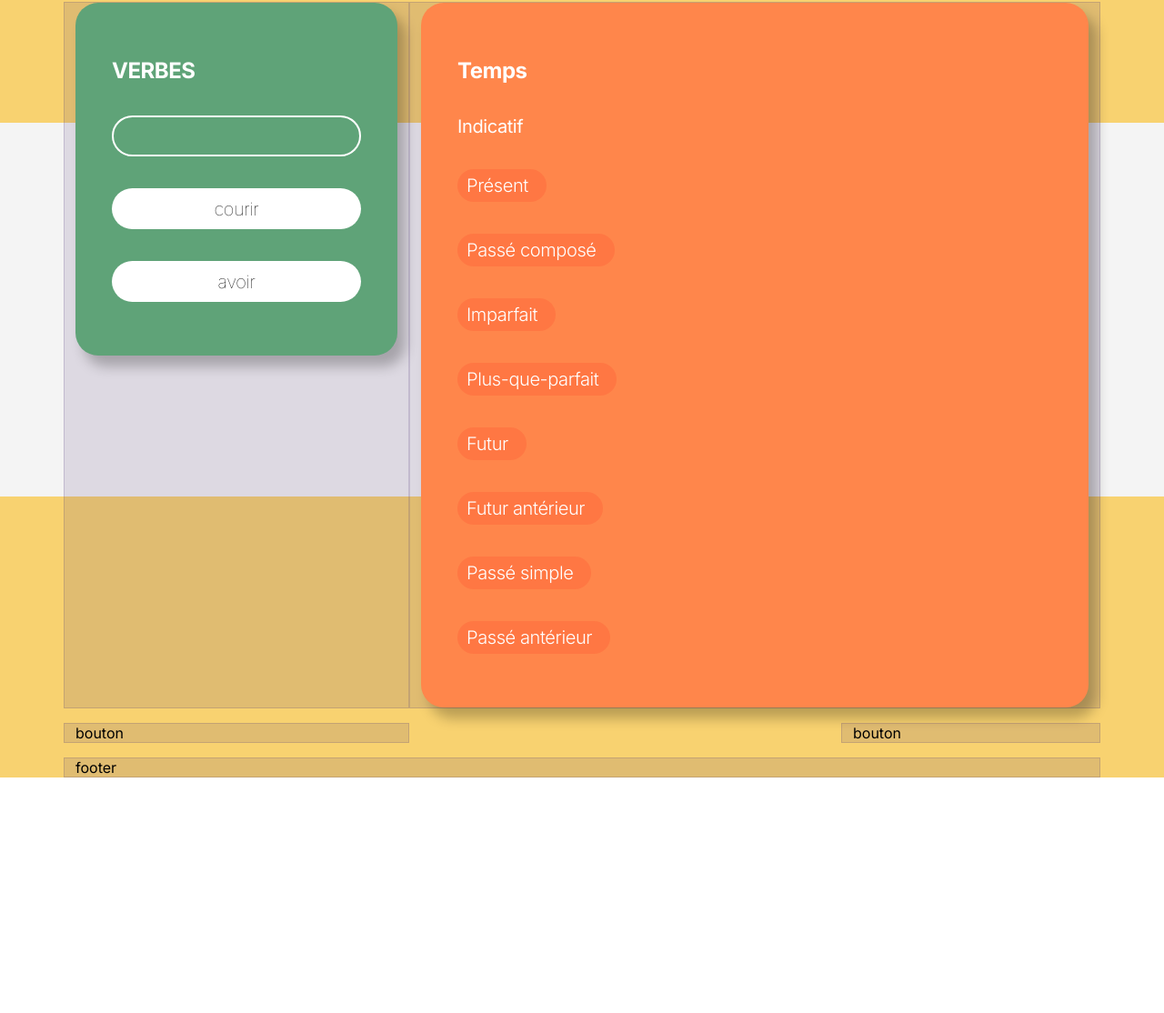
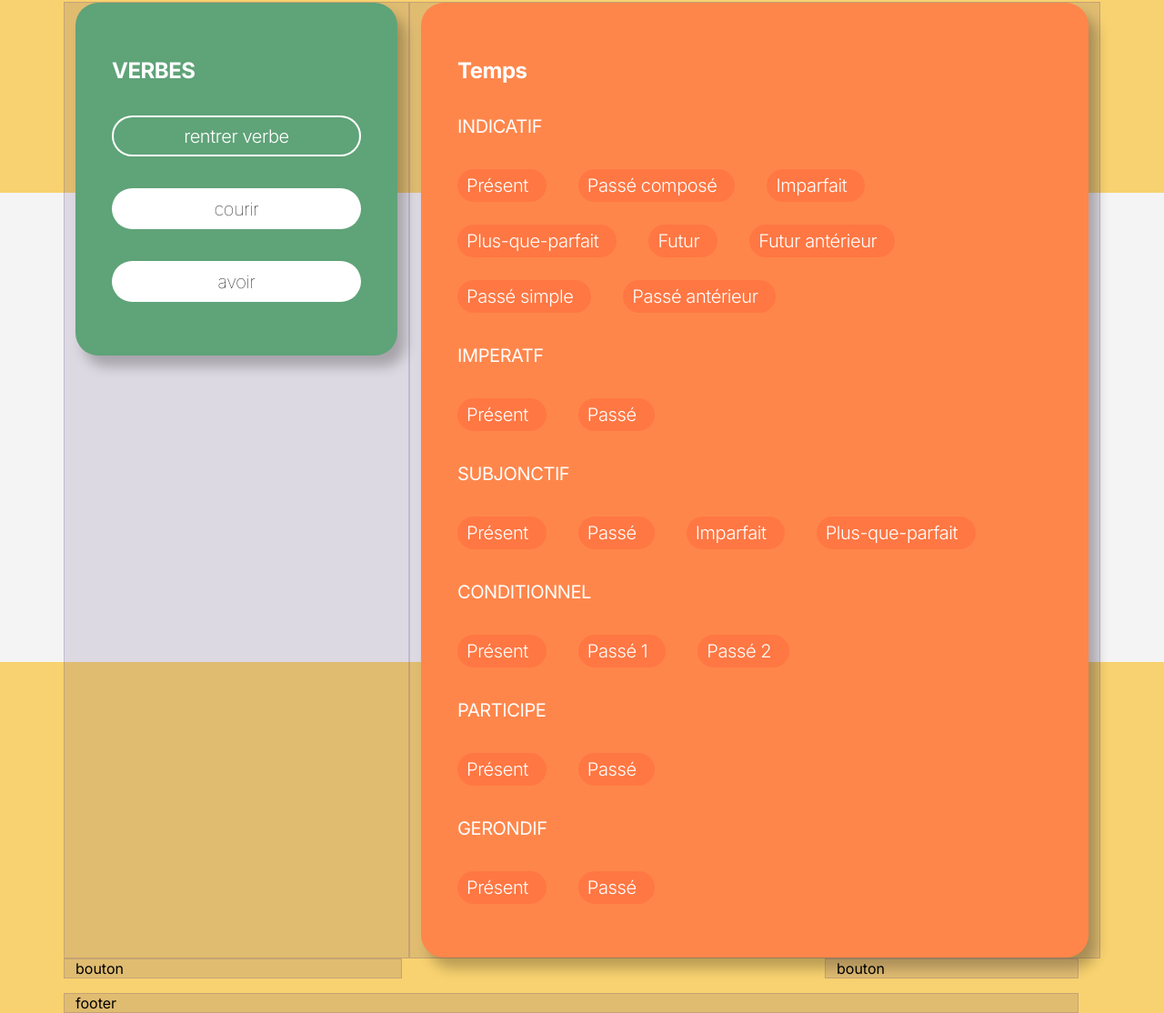
Before and after one commit to JustineBorcard/tatitotu, a website built with Parcel: page src/index.html in a window 1280 px wide. Shown: the part 174-1288 px from the top of the page at 91% size. Before the commit the page ends 1029 px from the top, so only its background shows below. Built offline with nearby package versions, Linux system fonts and the light colour scheme.

Commit message:
Rajout de contenus dans la carte orange
Utilisation flex box, correction du positionnement de "aide", et modification de la zone de texte dans la carte verte

```diff
--- a/src/index.html
+++ b/src/index.html
@@ -24,7 +24,7 @@
           <div class="col-3">
             <p class="subtitle">Défis de conjuguaison</p>
           </div>
-          <div class="col-2 offset-4"><a class="help" href="help"></a>aide</div>
+          <div class="col-2 offset-4"><a class="help" href="help">aide</a></div>
         </div>
       </div>
     </header>
@@ -37,7 +37,7 @@
         <div class="col-4">
           <div class="card">
             <h1>VERBES</h1>
-            <div class="text-field" value="rentrer verbe"></div>
+            <input type="text" class="text-field" placeholder="rentrer verbe"></input>
             <div class="tag">
               <p>courir</p>
             </div>
@@ -49,7 +49,8 @@
         <div class="col-8">
           <div class="card orange">
             <h1>Temps</h1>
-            <h2>Indicatif</h2>
+            <h2>INDICATIF</h2>
+            <div class="tag-list">
             <div class="tag-switch">
               <p>Présent</p>
             </div>
@@ -75,6 +76,60 @@
               <p>Passé antérieur</p>
             </div>
           </div>
+          <h2>IMPERATF</h2>
+            <div class="tag-list">
+            <div class="tag-switch">
+              <p>Présent</p>
+            </div>
+            <div class="tag-switch">
+              <p>Passé</p>
+            </div>
+          </div>
+          <h2>SUBJONCTIF</h2>
+            <div class="tag-list">
+            <div class="tag-switch">
+              <p>Présent</p>
+            </div>
+            <div class="tag-switch">
+              <p>Passé</p>
+            </div>
+            <div class="tag-switch">
+              <p>Imparfait</p>
+            </div>
+            <div class="tag-switch">
+              <p>Plus-que-parfait</p>
+            </div>
+          </div>
+          <h2>CONDITIONNEL</h2>
+            <div class="tag-list">
+            <div class="tag-switch">
+              <p>Présent</p>
+            </div>
+            <div class="tag-switch">
+              <p>Passé 1</p>
+            </div>
+            <div class="tag-switch">
+              <p>Passé 2</p>
+            </div>
+          </div>
+          <h2>PARTICIPE</h2>
+            <div class="tag-list">
+            <div class="tag-switch">
+              <p>Présent</p>
+            </div>
+            <div class="tag-switch">
+              <p>Passé</p>
+            </div>
+          </div>
+          <h2>GERONDIF</h2>
+            <div class="tag-list">
+            <div class="tag-switch">
+              <p>Présent</p>
+            </div>
+            <div class="tag-switch">
+              <p>Passé</p>
+            </div>
+          </div>
         </div>
       </div>
       <div class="row">
--- a/src/scss/modules/_help.scss
+++ b/src/scss/modules/_help.scss
@@ -2,4 +2,5 @@
   margin-top: 62px;
   display: block;
   text-align: right;
+  text-decoration: none;
 }
--- a/src/scss/modules/_tag.scss
+++ b/src/scss/modules/_tag.scss
@@ -17,3 +17,9 @@
   line-height: normal;
   letter-spacing: -0.4px;
 }
+
+.tag-list {
+  display: flex;
+  gap: 25px 35px;
+  flex-wrap: wrap;
+}
--- a/src/scss/modules/_text-field.scss
+++ b/src/scss/modules/_text-field.scss
@@ -16,4 +16,9 @@
   font-weight: 300;
   line-height: normal;
   letter-spacing: -0.4px;
+  background: none;
 }
+
+.text-field::placeholder {
+  color: #fff;
+}
```
